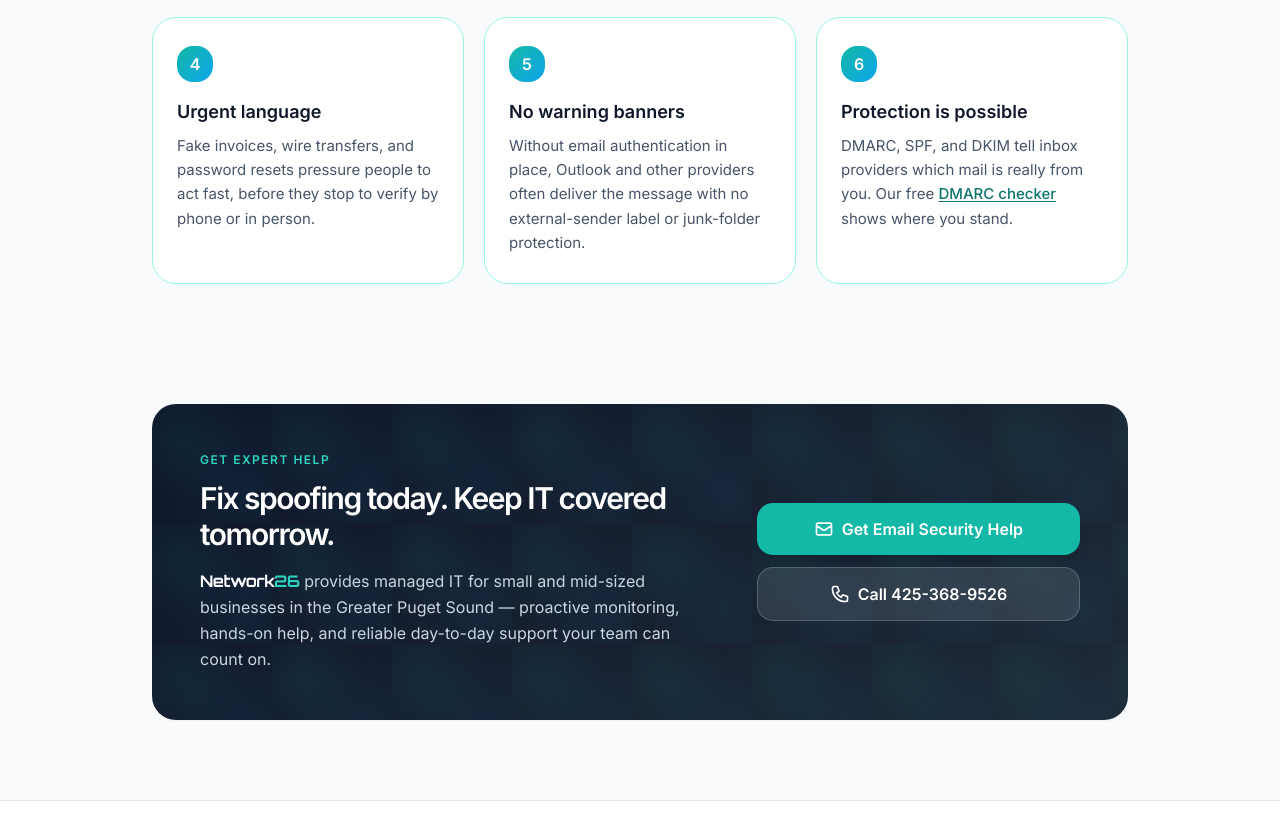
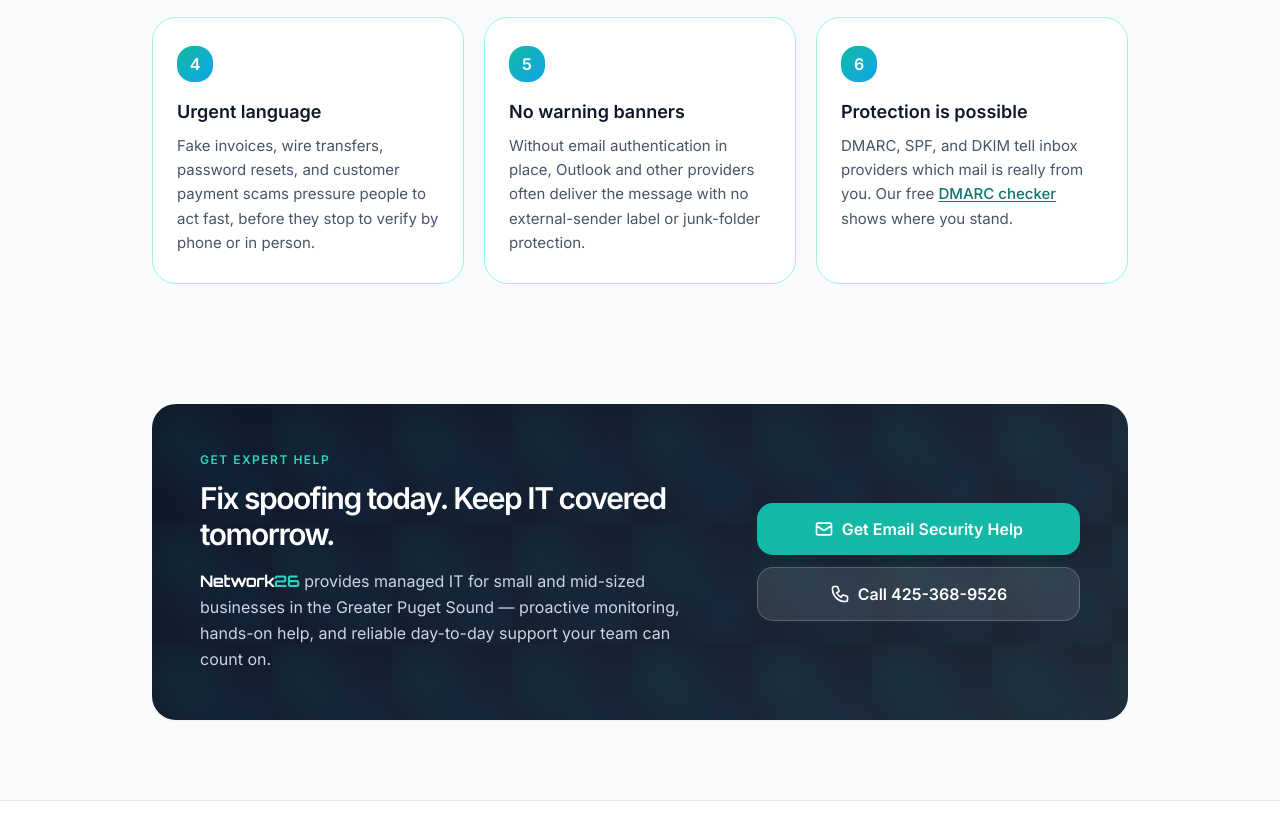
Before and after one commit to greglepage/spoof, a website: page index.html in a window 1280 px wide. Shown: the part 1065-1880 px from the top of the page. Drawn offline with nearby package versions, Linux system fonts and the light colour scheme.

Commit message:
Mention customer payment scams in static education copy

```diff
--- a/index.html
+++ b/index.html
@@ -347,7 +347,7 @@
       <div class="service-card bg-white border border-teal-200 rounded-3xl px-5 py-6 sm:px-6 sm:py-7">
         <div class="step-number w-9 h-9 rounded-2xl flex items-center justify-center text-base mb-4">4</div>
         <h3 class="font-semibold text-lg mb-2">Urgent language</h3>
-        <p class="text-[15px] text-slate-600 leading-relaxed">Fake invoices, wire transfers, and password resets pressure people to act fast, before they stop to verify by phone or in person.</p>
+        <p class="text-[15px] text-slate-600 leading-relaxed">Fake invoices, wire transfers, password resets, and customer payment scams pressure people to act fast, before they stop to verify by phone or in person.</p>
       </div>
 
       <div class="service-card bg-white border border-teal-200 rounded-3xl px-5 py-6 sm:px-6 sm:py-7">
```
